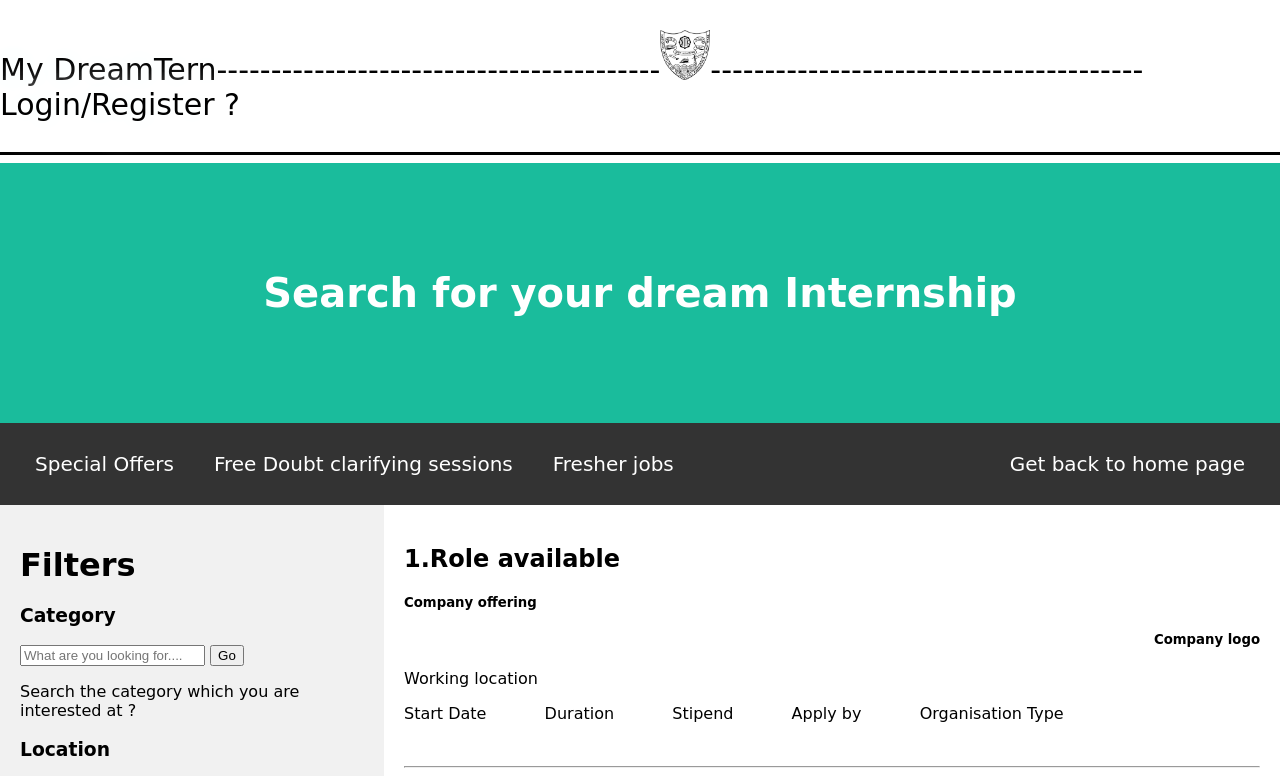
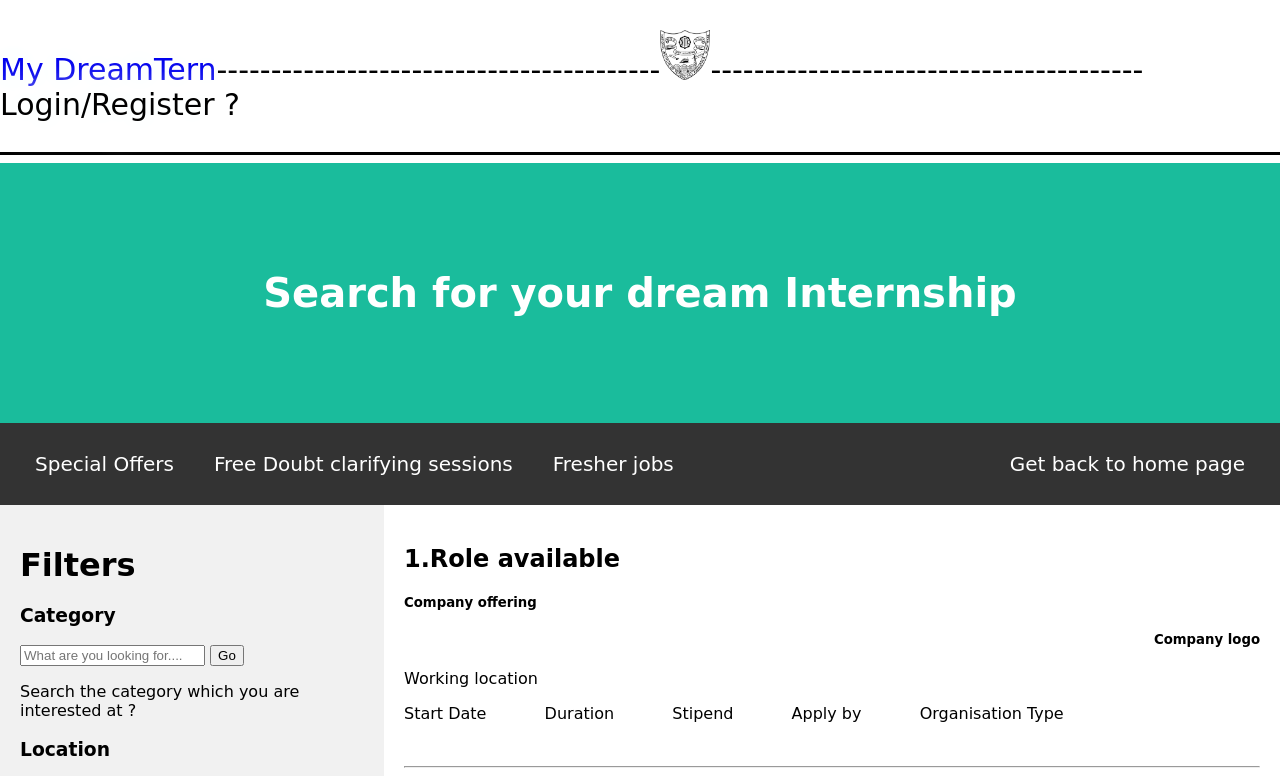
Before and after one commit to wafecommunity/intern, a plain HTML site: page internship.html in a window 1280 px wide. Shown: the top 776 px of the page. Drawn offline with Linux system fonts and the light colour scheme.

Commit message:
Update internship.html

```diff
--- a/internship.html
+++ b/internship.html
@@ -278,7 +278,7 @@ body {
 </style>
 </head>
 <body>
-<p style="text-align:left;font-size:30px;"class="glow"> My DreamTern-----------------------------------------<a href="https://www.nitk.ac.in/"><img width="50" height="50" src="NITK_Emblem.png"></a>----------------------------------------<a style="text-decoration:none;color:black" href="#">Login/Register ?</a></p>
+  <p style="text-align:left;font-size:30px;"class="glow"> <a style="text-decoration:none;font-color:black;" href="index.html">My DreamTern</a>-----------------------------------------<a href="https://www.nitk.ac.in/"><img width="50" height="50" src="NITK_Emblem.png"></a>----------------------------------------<a style="text-decoration:none;color:black" href="#">Login/Register ?</a></p>
 <hr size="5" color="black">
 <div class="header">
   <h1>Search for your dream Internship</h1>
```
